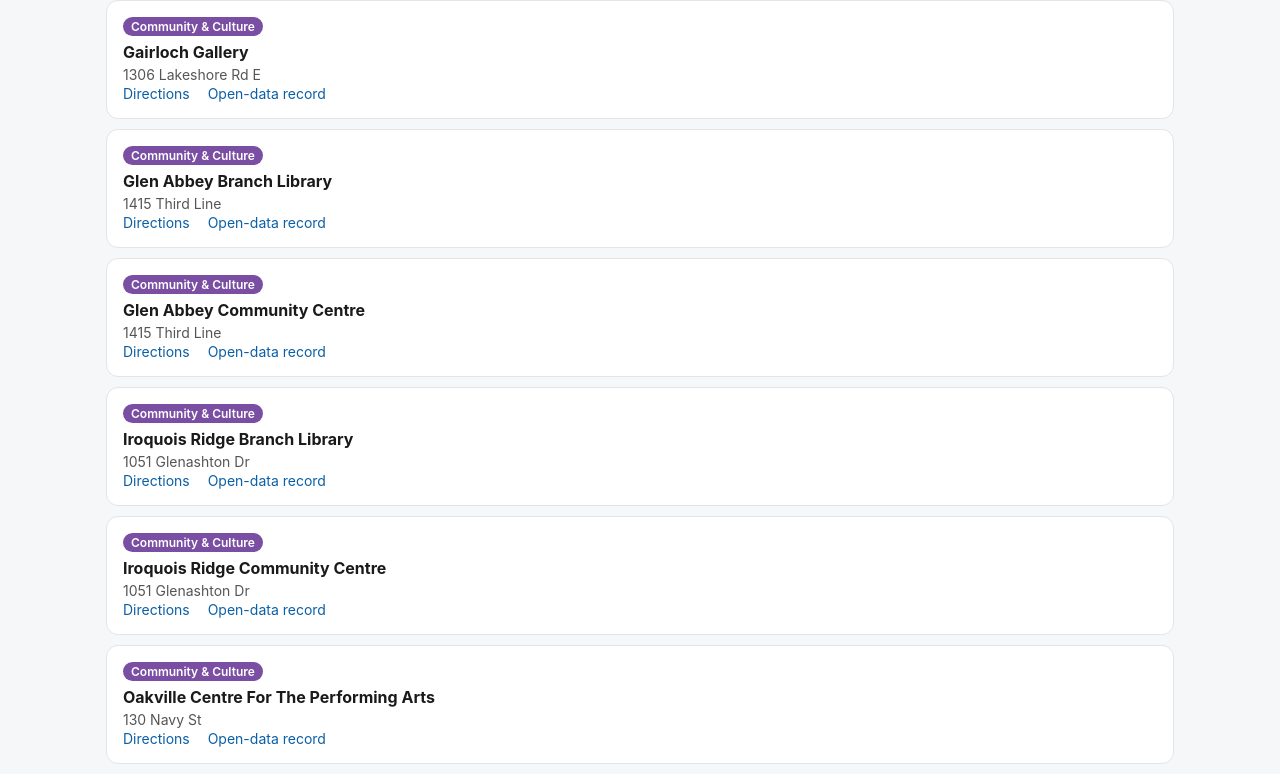
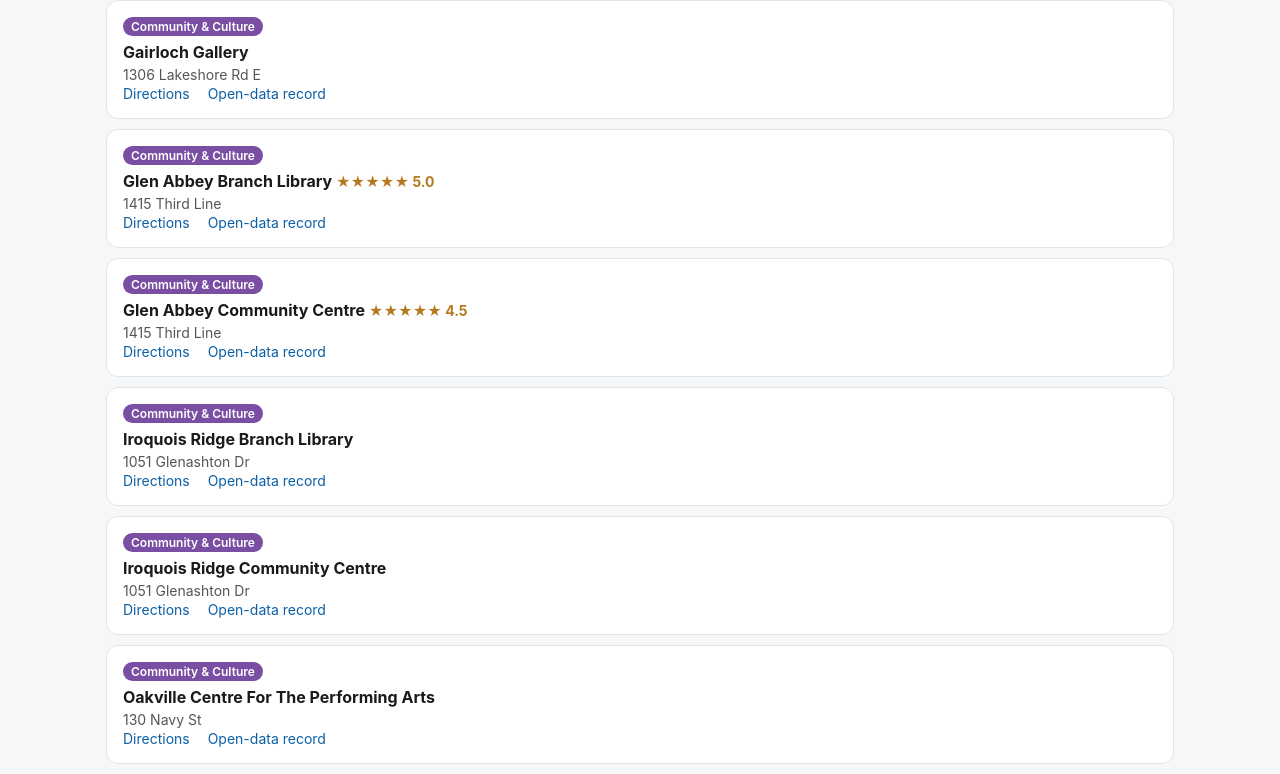
Before and after one commit to lakeside-lab/oakville-facilities, a plain HTML site: page index.html in a window 1280 px wide. Shown: the part 3308-4082 px from the top of the page. Drawn offline with nearby package versions, Linux system fonts and the light colour scheme.

```diff
--- a/index.html
+++ b/index.html
@@ -172,6 +172,15 @@ function reviewsHtml(f) {
   out += '<p style="color:#555; font-size:13px;">Reviews are for the whole centre/park, filtered to this activity.</p></div>';
   return out;
 }
+function reviewStarsHtml(f) {
+  const rs = reviewsFor(f);
+  if (!rs.length) return "";
+  const starred = rs.filter(r => r.stars);
+  if (!starred.length) return ' <span style="color:#555; font-size:13px; font-weight:600;" title="This place has reviews shown on click, but those quotes carry no star rating in the source.">Reviews</span>';
+  const avg = starred.reduce((s, r) => s + r.stars, 0) / starred.length;
+  const full = Math.round(avg);
+  return ' <span style="color:#b7791f; font-size:14px; white-space:nowrap;" title="Average of ' + starred.length + ' filtered review(s) shown for this place on click, not the centre overall Google rating.">' + '★'.repeat(full) + '☆'.repeat(5 - full) + ' ' + avg.toFixed(1) + '</span>';
+}
 function render() {
   const items = filtered();
   markers.forEach(m => map.removeLayer(m));
@@ -194,7 +203,7 @@ function render() {
   listEl.innerHTML = items.slice(0, 200).map(f => `
     <article class="card ${f.id === selectedId ? "selected" : ""}" data-id="${f.id}">
       <span class="tag" style="background:${COLORS[f.category] || "#333"}">${esc(f.category)}</span>
-      <h3>${esc(f.name)}</h3>
+      <h3>${esc(f.name)}${reviewStarsHtml(f)}</h3>
       <p>${origin ? `<span class="dist">${fmtKm(f._dist)} away</span> · ` : ""}${esc(f.address || "Address not published")}${f.detail ? " · " + esc(f.detail) : ""}</p>
       <p class="links">
         <a href="https://www.google.com/maps/dir/?api=1&destination=${f.lat},${f.lng}" target="_blank" rel="noopener">Directions</a>
```
